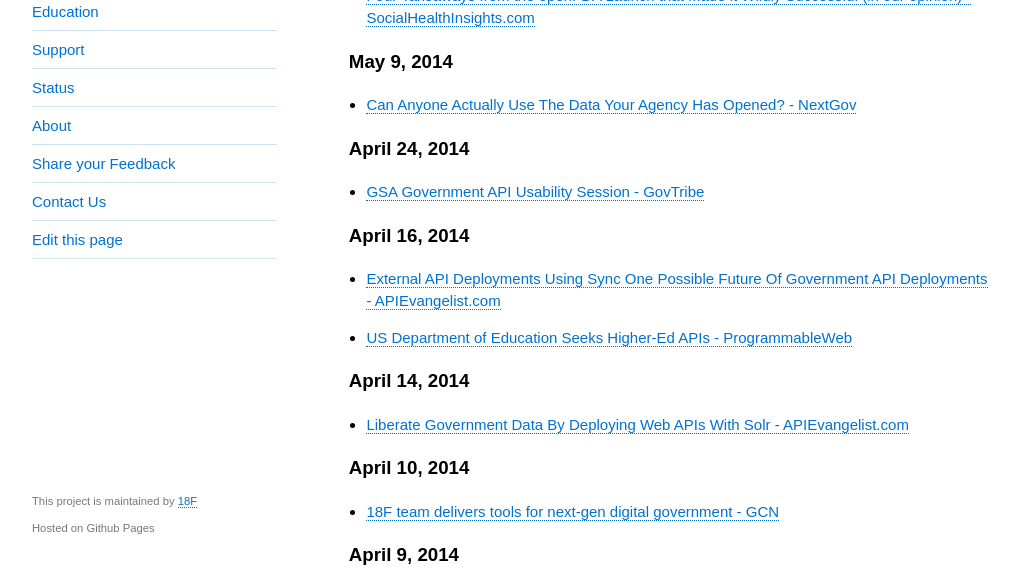
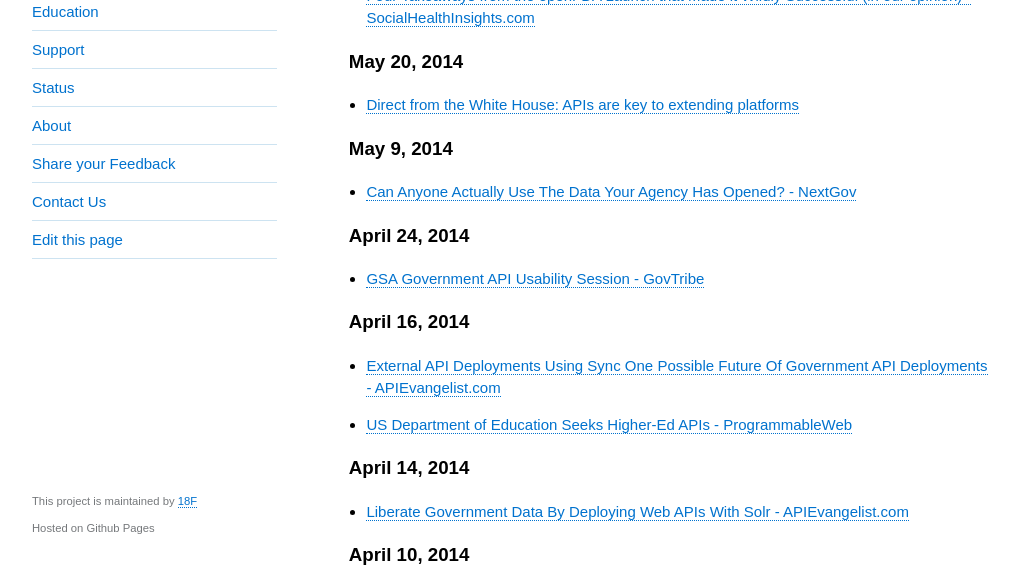
Before and after one commit to 18F/API-All-the-X, a Jekyll site: the page built from pages/gov_apis_in_the_news.md, in a window 1280 px wide and 900 px high, cut to the strip 332-900 px from the top of the window. Shown: the whole strip, without its empty margins (128-1146 px from the left). Built offline with Jekyll 4.4.1, drawn with Linux system fonts in a browser that asks for light colours.

Commit message:
adding opensource.com piece

```diff
--- a/pages/gov_apis_in_the_news.md
+++ b/pages/gov_apis_in_the_news.md
@@ -11,6 +9,9 @@
 ### June 5, 2014
 * [APIs and the Education Ecosystem - Apigee.com](https://blog.apigee.com/detail/apis_and_the_education_ecosystem)
 * [Four Takeaways from the openFDA Launch that Made it Wildly Successful (in our opinion) - SocialHealthInsights.com](http://socialhealthinsights.com/2014/06/openfda-api-launch-success/)
+
+### May 20, 2014
+* [Direct from the White House: APIs are key to extending platforms](http://opensource.com/government/14/5/interview-leigh-heyman-executive-office-president?sc_cid=70160000000c9pZAAQ)
 
 ### May 9, 2014
 * [Can Anyone Actually Use The Data Your Agency Has Opened? - NextGov](http://www.nextgov.com/technology-news/tech-insider/2014/05/can-anyone-actually-use-data-your-agency-has-opened/84202/?oref=voicesmodule)
```
Also changed, not shown: other parts of pages/gov_apis_in_the_news.md (+0 -2 lines).
